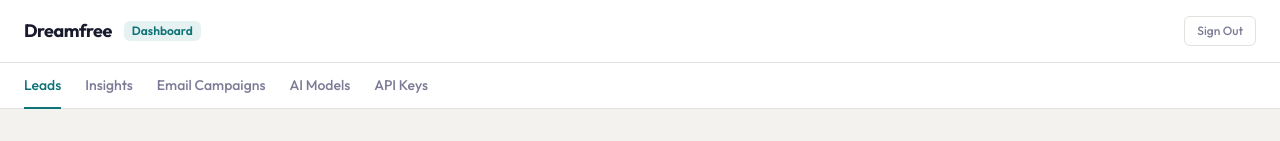
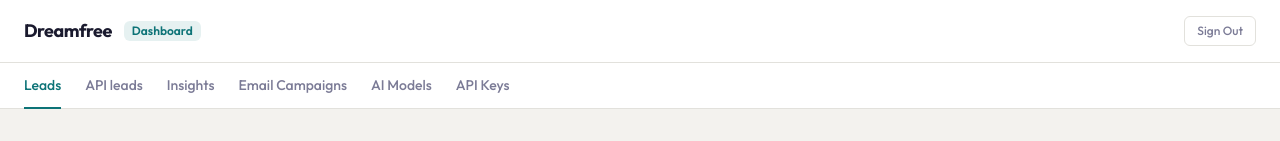
Before and after one commit to codescribler/dreamfree-site, a Next.js app: page /dashboard in a window 1280 px wide. Shown: the top 141 px of the page. Built offline with nearby package versions, Linux system fonts and the light colour scheme; no server answers; a web font is replaced by a local one.

Commit message:
feat(dashboard): nav entry for API leads with live count

```diff
--- a/app/dashboard/DashboardNav.tsx
+++ b/app/dashboard/DashboardNav.tsx
@@ -2,22 +2,31 @@
 
 import Link from "next/link";
 import { usePathname } from "next/navigation";
-
-const NAV_ITEMS = [
-  { href: "/dashboard", label: "Leads" },
-  { href: "/dashboard/insights", label: "Insights" },
-  { href: "/dashboard/email-campaigns", label: "Email Campaigns" },
-  { href: "/dashboard/admin/models", label: "AI Models" },
-  { href: "/dashboard/admin/api-keys", label: "API Keys" },
-];
+import { useQuery } from "convex/react";
+import { api } from "@/convex/_generated/api";
 
 export function DashboardNav() {
   const pathname = usePathname();
+  const outboundCount = useQuery(api.leads.countOutbound, {});
+
+  const apiLeadsLabel =
+    outboundCount === undefined
+      ? "API leads"
+      : `API leads (${outboundCount})`;
+
+  const navItems = [
+    { href: "/dashboard", label: "Leads" },
+    { href: "/dashboard/api-leads", label: apiLeadsLabel },
+    { href: "/dashboard/insights", label: "Insights" },
+    { href: "/dashboard/email-campaigns", label: "Email Campaigns" },
+    { href: "/dashboard/admin/models", label: "AI Models" },
+    { href: "/dashboard/admin/api-keys", label: "API Keys" },
+  ];
 
   return (
     <nav className="border-b border-border bg-white">
       <div className="mx-auto flex max-w-7xl items-center gap-6 px-6">
-        {NAV_ITEMS.map((item) => {
+        {navItems.map((item) => {
           const isActive =
             item.href === "/dashboard"
               ? pathname === "/dashboard"
```
